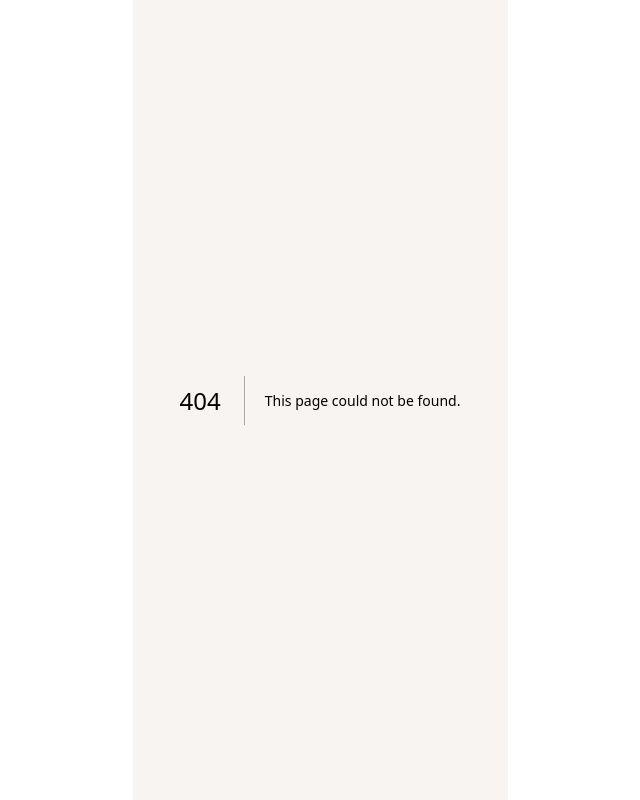
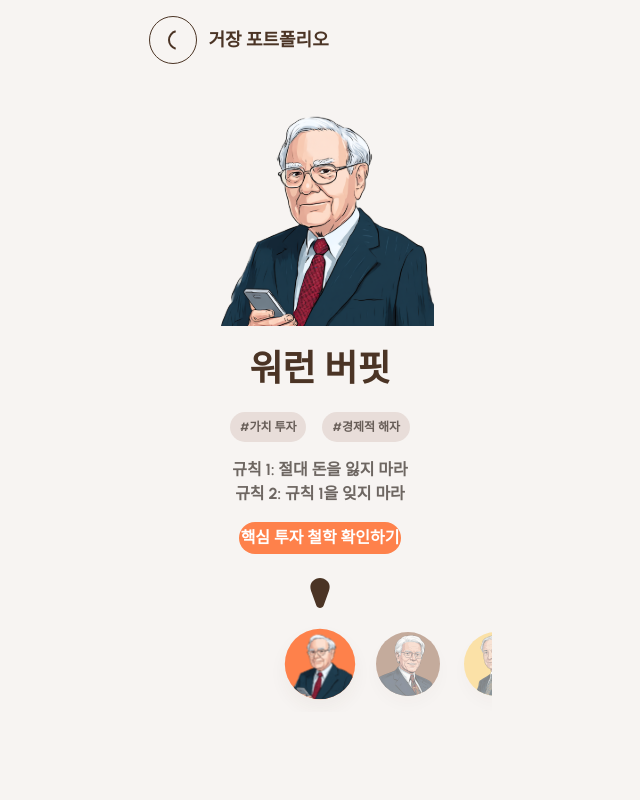
Before and after one commit to MJU-Capstone-Design-1/Jumoney-FE, a Next.js app: page /portfolio/masterselect in a window 1280 px wide. Before the commit this address had no page. Shown: the whole page, without its empty margins (320-960 px from the left). Built offline with nearby package versions, Linux system fonts and the light colour scheme; a web font is replaced by a local one.

Commit message:
✨ Feat: 거장 선택 페이지 구현

```diff
--- /dev/null
+++ b/src/app/(main)/portfolio/masterselect/page.tsx
@@ -0,0 +1,29 @@
+'use client';
+
+import BackButtonField from '@/components/backButtonField';
+import { useState } from 'react';
+import { MASTERS } from '@/features/portfolio/portfolioSelectInformations';
+import { PortfolioMasterDetail } from '@/features/portfolio/portfolioSelectMasterDetail';
+import { PortfolioMasterCarousel } from '@/features/portfolio/portfolioSelectMasterCarousel';
+
+const Page = () => {
+  const [selectedIndex, setSelectedIndex] = useState(0);
+  const selectedMaster = MASTERS[selectedIndex];
+
+  return (
+    <div className='flex flex-col p-[1rem]'>
+      <div className='pb-[2.125rem]'>
+        <BackButtonField color='secondary2' label='거장 포트폴리오' />
+      </div>
+
+      <PortfolioMasterDetail master={selectedMaster} />
+
+      <PortfolioMasterCarousel
+        selectedIndex={selectedIndex}
+        setSelectedIndex={setSelectedIndex}
+      />
+    </div>
+  );
+};
+
+export default Page;
```
